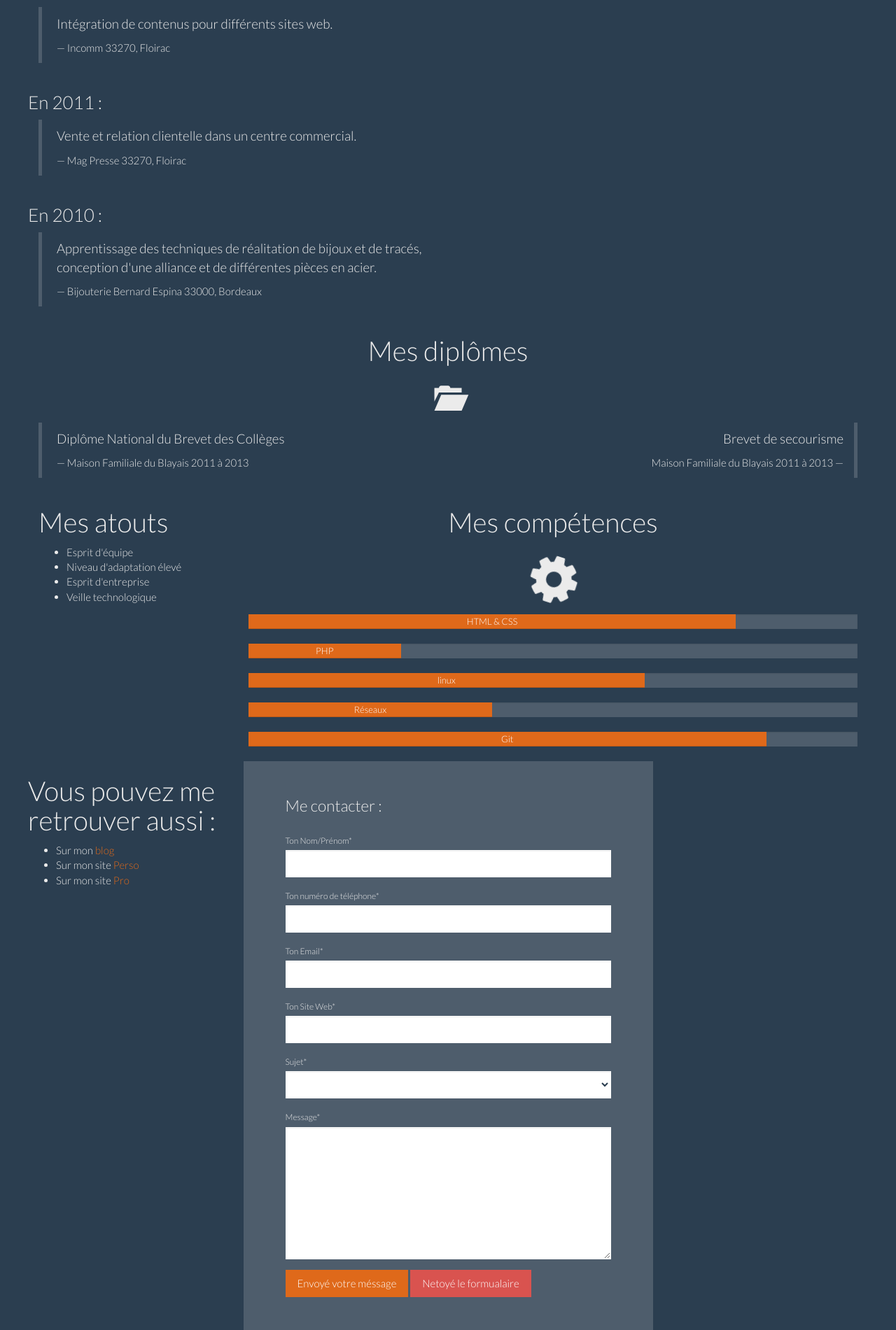
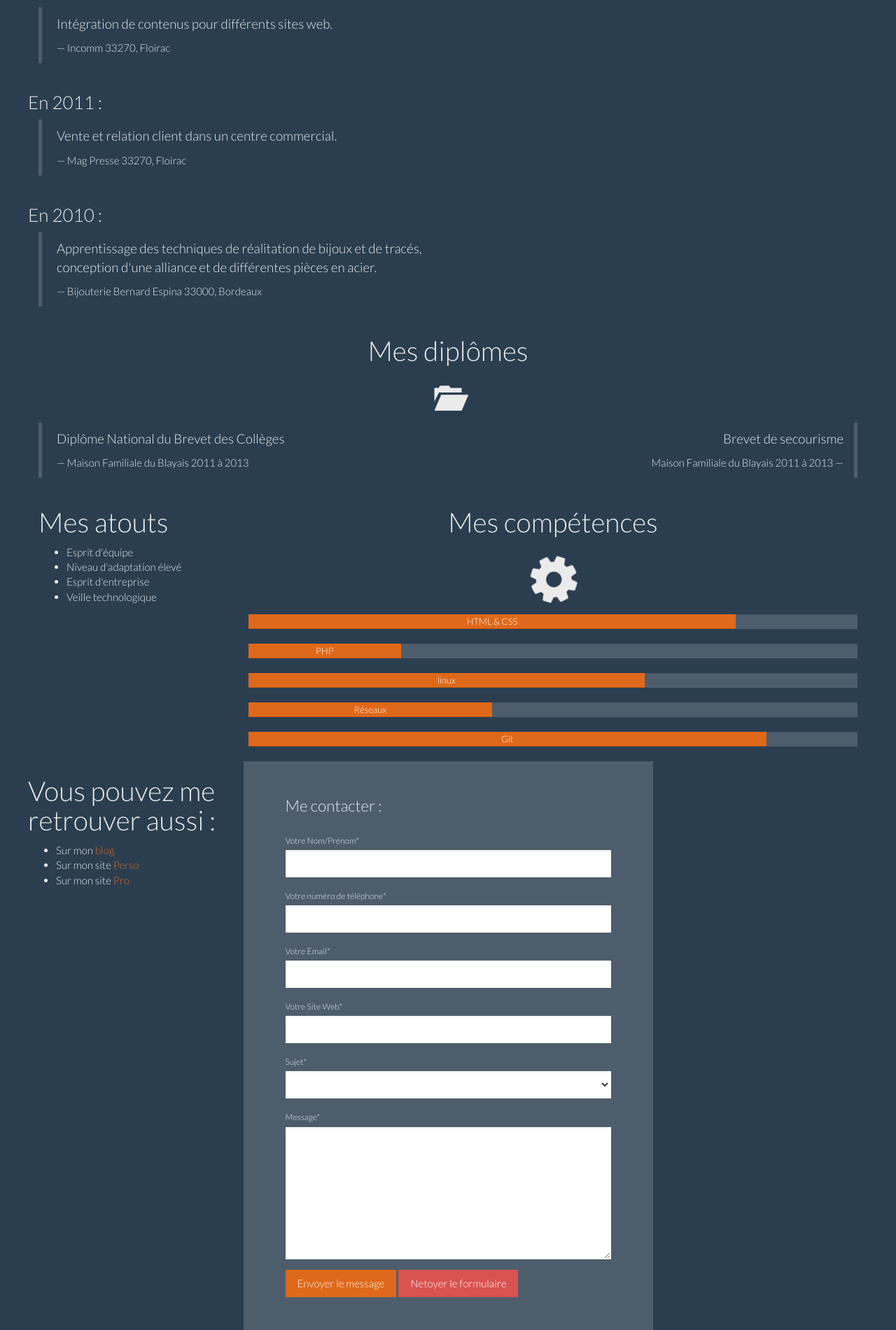
Before and after one commit to lezarius/CV, a PHP site: page / in a window 1280 px wide. Shown: the part 1068-2969 px from the top of the page at 70% size. Run offline with PHP 8.4, Linux system fonts and the light colour scheme; some libraries are stand-ins or nearby versions.

Commit message:
Correction

```diff
--- a/index.php
+++ b/index.php
@@ -27,7 +27,7 @@
 <article>
 Je m'appelle donc Rémy Akaé Lezarius. Je suis un scientifique du web, je touche à tout et essaye de réaliser ma vision du web et de la vie de demain.
 Je suis un grand fan du jeu vidéo dit rétro, mais aussi des nouvelles technologies et de politique. Je réalise aussi quelques billets engagés
-sur le monde actuel et l'économie. J'aime aussi beaucoup prendre des photographie intéressants à partager.
+sur le monde actuel et l'économie. J'aime aussi beaucoup prendre des photographies intéressantes à partager.
 <br>
 <br>
 Pour autant, je reste ouvert d'esprit sur le monde qui m'entoure et c'est cela qui fait ma force !
@@ -47,8 +47,8 @@ Pour autant, je reste ouvert d'esprit sur le monde qui m'entoure et c'est cela q
 <h4>Né le : </h4>
 <p>30 Janvier 1996</p>
 <h4>Vit à l'adresse :</h4>
-<p>Résidence Gaston Cabannes Batiment 11 Appartement 115 </br>
-31 Avenue Gaston Cabannes </br>
+<p>Résidence GasVotre Cabannes Batiment 11 Appartement 115 </br>
+31 Avenue GasVotre Cabannes </br>
 33270 Floirac
 </p>
   </div>
@@ -92,7 +92,7 @@ Pour autant, je reste ouvert d'esprit sur le monde qui m'entoure et c'est cela q
 <h3>En 2011 :</h3>
           <div class="col-lg-6">
             <blockquote>
-              <p>Vente et relation clientelle dans un centre commercial.</p>
+              <p>Vente et relation client dans un centre commercial.</p>
               <small>Mag Presse 33270, Floirac</small>
             </blockquote>
           </div>
@@ -250,28 +250,28 @@ if(isset($_POST['submit'])) {
             <?php if(isset($emailSent) && $emailSent == true) { //If email is sent ?>
               <div class="alert alert-success">
                 <p><strong>Message envoyé !</strong></p>
-                <p>Merci pour le petit mot, <strong><?php echo $name;?></strong>! Ton message m'a bien été transmis !</p>
+                <p>Merci pour le petit mot, <strong><?php echo $name;?></strong>! Votre message m'a bien été transmis !</p>
               </div>
             <?php } ?>
 
             <div class="form-group">
-              <label for="name">Ton Nom/Prénom<span class="help-required">*</span></label>
+              <label for="name">Votre Nom/Prénom<span class="help-required">*</span></label>
               <input title="ContactName" type="text" name="contactname" id="contactname" value="" class="form-control required" role="input" aria-required="true" />
             </div>
 
             <div class="form-group">
-              <label for="phone">Ton numéro de téléphone<span class="help-required">*</span></label>
+              <label for="phone">Votre numéro de téléphone<span class="help-required">*</span></label>
               <input type="text" name="phone" id="phone" value="" class="form-control required" role="input" aria-required="true" />
             </div>
 
 
             <div class="form-group">
-              <label for="email">Ton Email<span class="help-required">*</span></label>
+              <label for="email">Votre Email<span class="help-required">*</span></label>
               <input type="text" name="email" id="email" value="" class="form-control required email" role="input" aria-required="true" />
             </div>
 
             <div class="form-group">
-              <label for="weburl">Ton Site Web<span class="help-required">*</span></label>
+              <label for="weburl">Votre Site Web<span class="help-required">*</span></label>
               <input type="text" name="weburl" id="weburl" value="" class="form-control required url" role="input" aria-required="true" />
             </div>
 
@@ -293,8 +293,8 @@ if(isset($_POST['submit'])) {
             </div>
 
             <div class="actions">
-              <input type="submit" value="Envoyé votre méssage" name="submit" id="submitButton" class="btn btn-primary" title="Click here to submit your message!" />
-              <input type="reset" value="Netoyé le formualaire" class="btn btn-danger" title="Remove all the data from the form." />
+              <input type="submit" value="Envoyer le message" name="submit" id="submitButVotre" class="btn btn-primary" title="Click here to submit your message!" />
+              <input type="reset" value="Netoyer le formulaire" class="btn btn-danger" title="Remove all the data from the form." />
             </div>
           </fieldset>
         </form>
```
